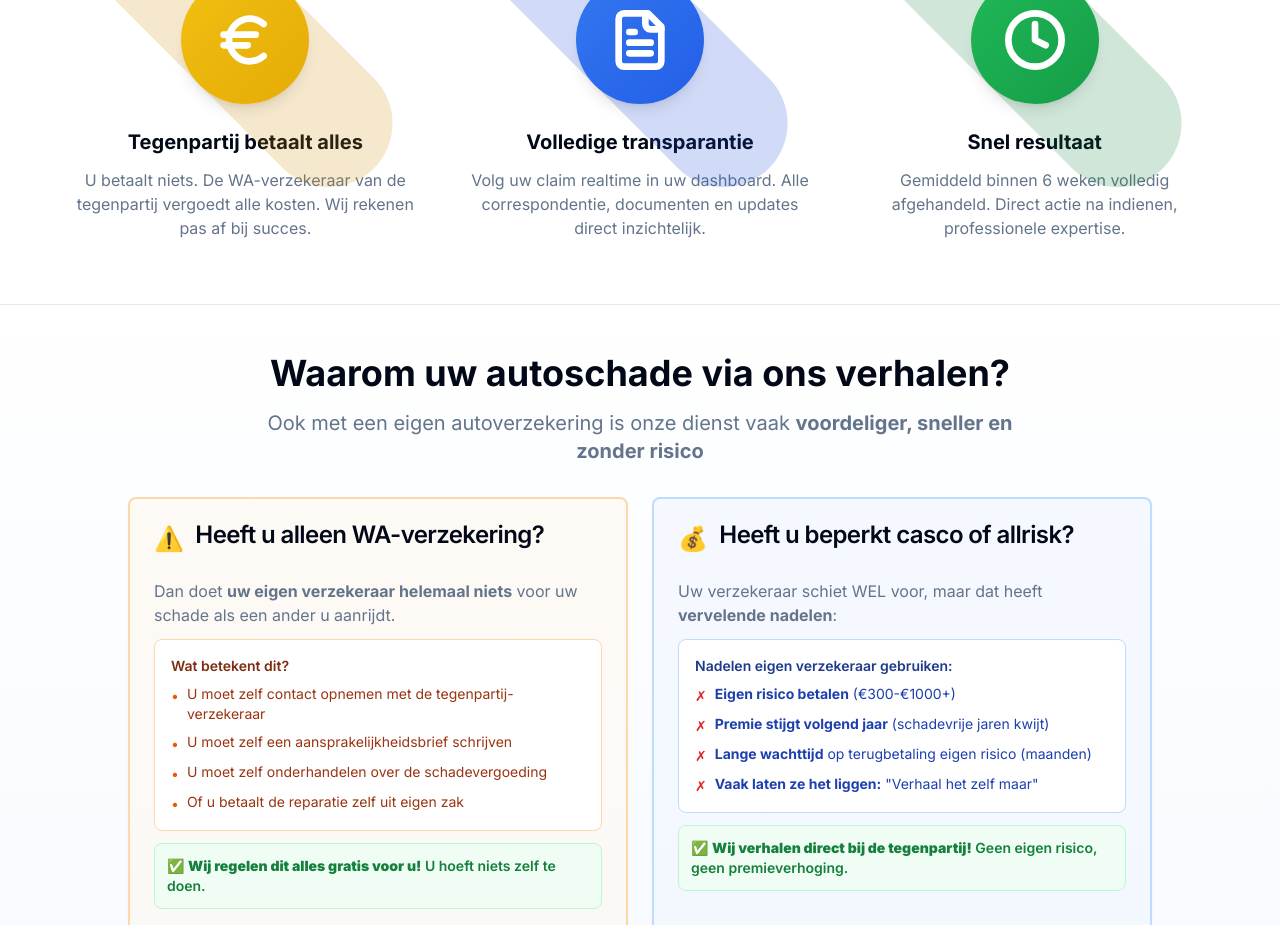
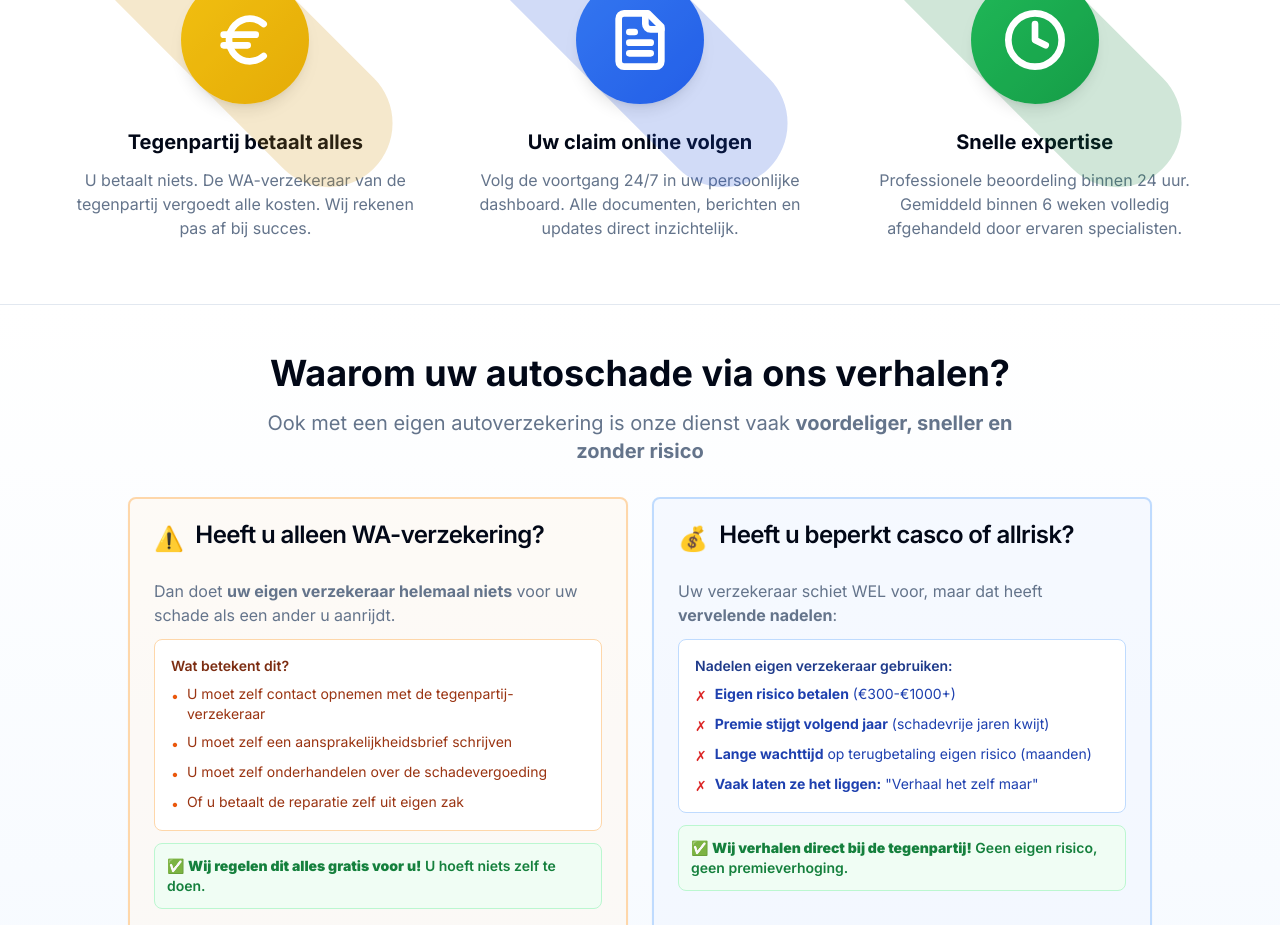
Before and after one commit to Championne/Gratisschadeverhalen.nl, a Next.js app: page / in a window 1280 px wide. Shown: the part 1080-2005 px from the top of the page. Built offline with nearby package versions, Linux system fonts and the light colour scheme.

Commit message:
feat: update USP section - focus on online tracking and expertise, remove distracting interactions

```diff
--- a/app/page.tsx
+++ b/app/page.tsx
@@ -289,9 +289,9 @@ export default function HomePage() {
             <div className="max-w-6xl mx-auto">
               <div className="grid md:grid-cols-3 gap-6 md:gap-8">
                 {/* USP 1: Tegenpartij betaalt */}
-                <div className="text-center group">
+                <div className="text-center">
                   <div className="relative mb-6">
-                    <div className="w-32 h-32 mx-auto bg-gradient-to-br from-yellow-400 to-yellow-500 rounded-full flex items-center justify-center shadow-lg group-hover:shadow-xl transition-all group-hover:scale-105">
+                    <div className="w-32 h-32 mx-auto bg-gradient-to-br from-yellow-400 to-yellow-500 rounded-full flex items-center justify-center shadow-lg">
                       <div className="absolute inset-0 bg-yellow-600/20 rounded-full transform rotate-45"></div>
                       <Euro className="h-16 w-16 text-white relative z-10" strokeWidth={2.5} />
                     </div>
@@ -303,33 +303,33 @@ export default function HomePage() {
                   </p>
                 </div>
 
-                {/* USP 2: Volledige transparantie */}
-                <div className="text-center group">
+                {/* USP 2: Claim online volgen */}
+                <div className="text-center">
                   <div className="relative mb-6">
-                    <div className="w-32 h-32 mx-auto bg-gradient-to-br from-blue-500 to-blue-600 rounded-full flex items-center justify-center shadow-lg group-hover:shadow-xl transition-all group-hover:scale-105">
+                    <div className="w-32 h-32 mx-auto bg-gradient-to-br from-blue-500 to-blue-600 rounded-full flex items-center justify-center shadow-lg">
                       <div className="absolute inset-0 bg-blue-700/20 rounded-full transform rotate-45"></div>
                       <FileText className="h-16 w-16 text-white relative z-10" strokeWidth={2.5} />
                     </div>
                   </div>
-                  <h3 className="text-xl font-bold mb-3">Volledige transparantie</h3>
+                  <h3 className="text-xl font-bold mb-3">Uw claim online volgen</h3>
                   <p className="text-muted-foreground">
-                    Volg uw claim realtime in uw dashboard. Alle correspondentie,
-                    documenten en updates direct inzichtelijk.
+                    Volg de voortgang 24/7 in uw persoonlijke dashboard.
+                    Alle documenten, berichten en updates direct inzichtelijk.
                   </p>
                 </div>
 
-                {/* USP 3: Snel resultaat */}
-                <div className="text-center group">
+                {/* USP 3: Snelle expertise */}
+                <div className="text-center">
                   <div className="relative mb-6">
-                    <div className="w-32 h-32 mx-auto bg-gradient-to-br from-green-500 to-green-600 rounded-full flex items-center justify-center shadow-lg group-hover:shadow-xl transition-all group-hover:scale-105">
+                    <div className="w-32 h-32 mx-auto bg-gradient-to-br from-green-500 to-green-600 rounded-full flex items-center justify-center shadow-lg">
                       <div className="absolute inset-0 bg-green-700/20 rounded-full transform rotate-45"></div>
                       <Clock className="h-16 w-16 text-white relative z-10" strokeWidth={2.5} />
                     </div>
                   </div>
-                  <h3 className="text-xl font-bold mb-3">Snel resultaat</h3>
+                  <h3 className="text-xl font-bold mb-3">Snelle expertise</h3>
                   <p className="text-muted-foreground">
-                    Gemiddeld binnen 6 weken volledig afgehandeld.
-                    Direct actie na indienen, professionele expertise.
+                    Professionele beoordeling binnen 24 uur. Gemiddeld binnen
+                    6 weken volledig afgehandeld door ervaren specialisten.
                   </p>
                 </div>
               </div>
```
